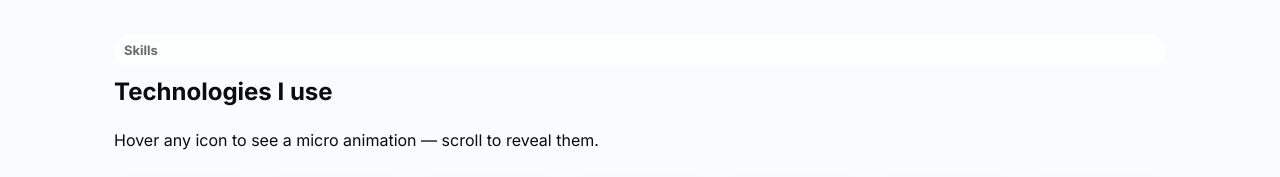
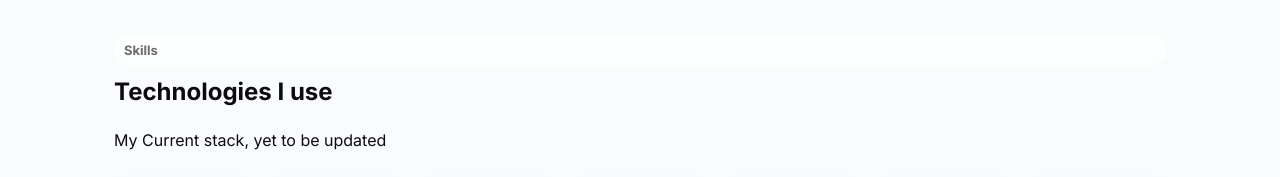
Before and after one commit to Thorimalope/PY_Portfolio, a website: page index.html in a window 1280 px wide. Shown: the part 1200-1377 px from the top of the page. Drawn offline with nearby package versions, Linux system fonts and the light colour scheme.

Commit message:
small changes

```diff
--- a/index.html
+++ b/index.html
@@ -146,12 +146,9 @@
             <h2>Technologies I use</h2>
           </div>
 
-          <p class="subtle">
-            Hover any icon to see a micro animation — scroll to reveal them.
-          </p>
+          <p class="subtle">My Current stack, yet to be updated</p>
 
           <div class="tech-grid" aria-hidden="false">
-            <!-- keep the same filenames -->
             <div class="tech-card">
               <img src="./assets/html-fill-svgrepo-com.svg" alt="HTML" />
               <span>HTML</span>
```
